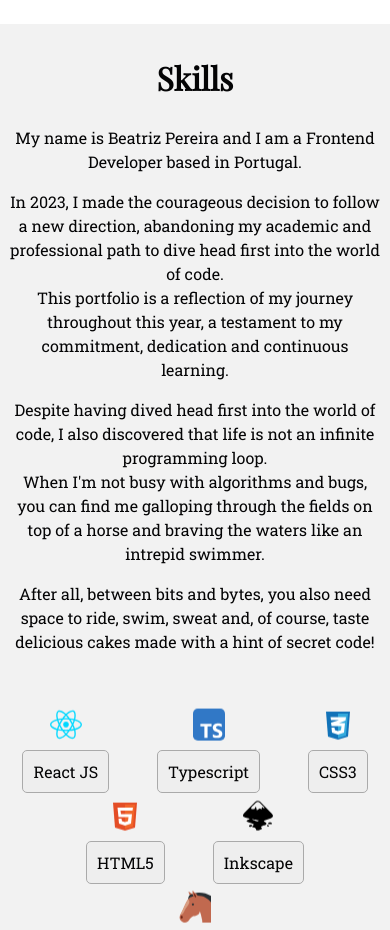
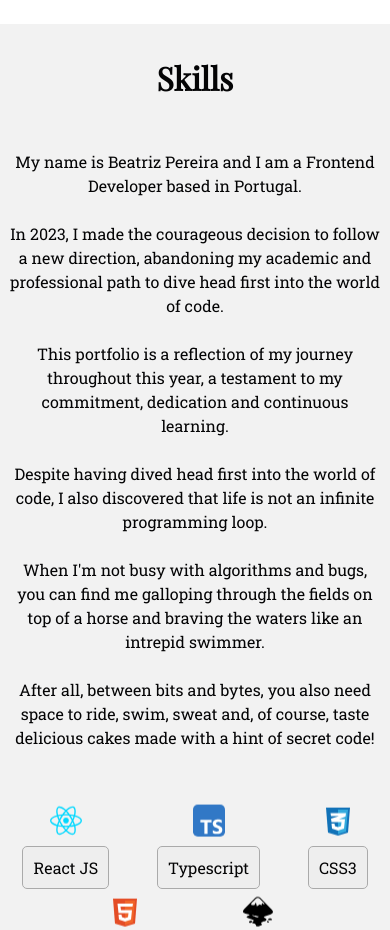
Before and after one commit to BRp99/portfolio-old, a React (Create React App) app in the folder portfolio/: page / in a window 390 px wide. Shown: the part 820-1750 px from the top of the page. Built offline with nearby package versions, Linux system fonts and the light colour scheme.

Commit message:
responsive
Add padding in description SkillsSection and decrease vertical heigth in HeroImage

```diff
--- a/portfolio/src/components/HomePage/HeroSection/HeroImage/HeroImage.module.css
+++ b/portfolio/src/components/HomePage/HeroSection/HeroImage/HeroImage.module.css
@@ -44,13 +44,12 @@
 @keyframes appear {
   to {
     opacity: 1;
-    /* transform: translateX(0.25rem); */
   }
 }
-/*
-@media (width < 640px) {
+
+@media (width < 510px) {
   .container > svg,
   .shadow > svg {
-    height: calc(100vh - 4rem - 0.5rem);
+    top: 3.5rem;
   }
-} */
+}
--- a/portfolio/src/components/HomePage/SkillsSection/SkillsSection.module.css
+++ b/portfolio/src/components/HomePage/SkillsSection/SkillsSection.module.css
@@ -12,12 +12,12 @@
   text-align: left;
 }
 
-/* .description > div:nth-child(odd) {
-  padding-top: 1rem;
-} */
+.description > div:nth-child(odd) {
+  padding-top: 1.5rem;
+}
 
 .description > div:nth-child(even) {
-  padding-top: 1rem;
+  padding-top: 1.5rem;
 }
 
 /* .description > div:nth-child(2) {
```
